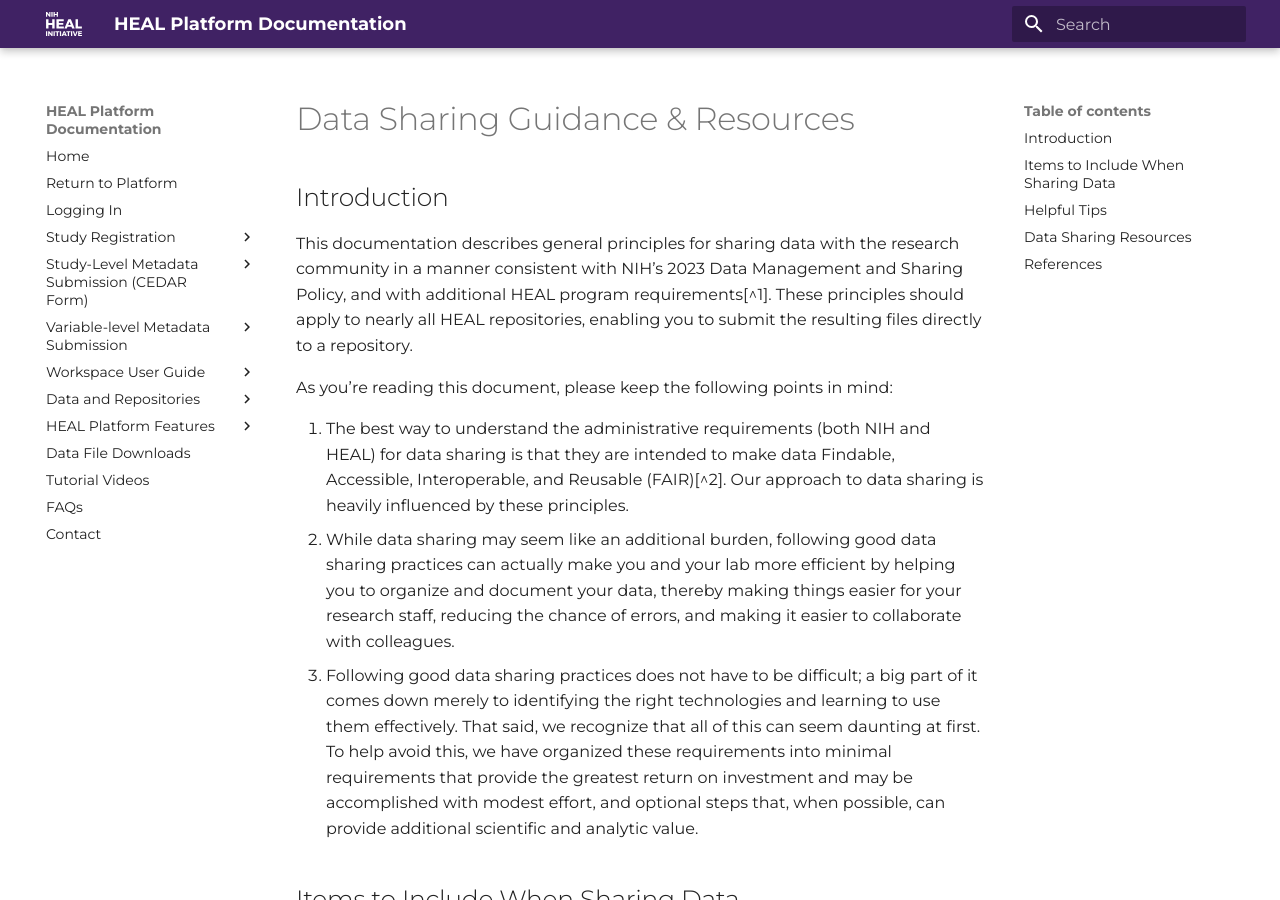
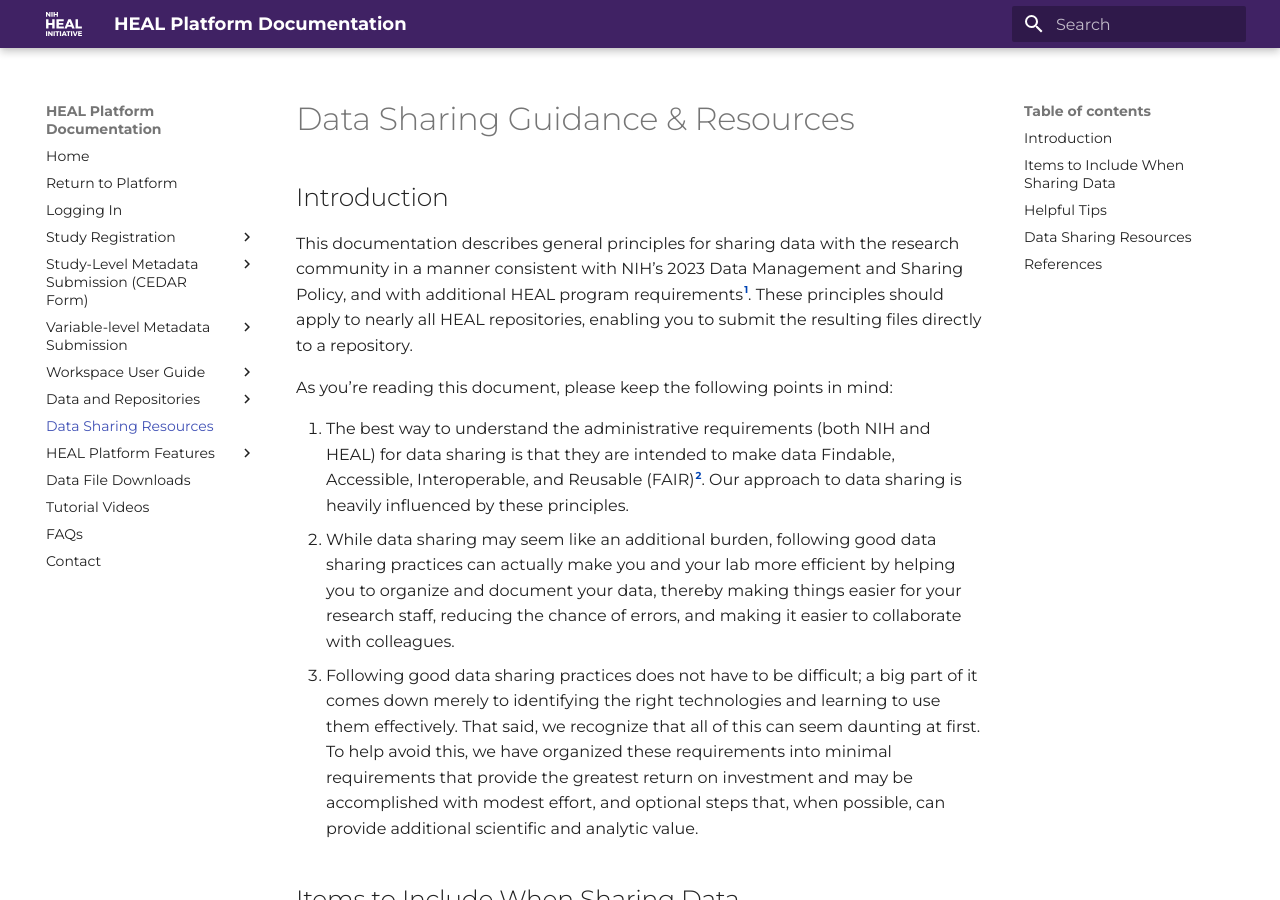
Before and after one commit to HEAL/platform-documentation, an MkDocs documentation site: the page built from docs/data_sharing_resources.md, in a window 1280 px wide and 900 px high. Built offline with MkDocs 1.6.1 and Material for MkDocs 9.7.7, drawn with Linux system fonts in a browser that asks for light colours; some of the changed text lies outside the part shown.

```diff
--- a/docs/data_sharing_resources.md
+++ b/docs/data_sharing_resources.md
@@ -67,7 +67,6 @@ A FAIR data package contains both the study files you intend to share and suffic
     7. Funding agency and grant number
     8. Usage requirements and/or restrictions, including suggested acknowledgement
     9. Reference to corresponding publication, if applicable
-<!-- unable to mix numbers and letters in standard markdown -->
 2. **Data must be valid when checked programmatically against the corresponding schema**. A useful way to think about a data dictionary (or more generally, VLMD) is that it represents a set of assertions about a dataset. The validity of this assertion can be checked automatically using available software tools (e.g., Data Package). This allows: 1) data curators to confirm that curation steps are being executed correctly, 2) secondary data users to verify that there have been no changes or modifications made when they receive the data, and 3) users to harmonize these data with additional data. While many people are used to using data dictionaries in a more formal way, the HEAL Ecosystem is working to facilitate programmatic use of these documents.
 
 **For human subjects studies**:
--- a/mkdocs.yaml
+++ b/mkdocs.yaml
@@ -27,6 +27,7 @@ nav:
     - Types of Hosted Data: hosted_data_types.md
     - Data Management and Repositories: data_mgmt_and_repos.md
     - Reporting Repository Selection and Data Availability: reporting-repo.md
+  - Data Sharing Resources: data_sharing_resources.md
   - HEAL Platform Features:
     - Discovery Page: platform_discovery_page.md
     - Access check/request: platform_request_access.md
@@ -66,6 +67,7 @@ use_directory_urls: true
 markdown_extensions:
   - admonition
   - attr_list
+  - footnotes
   - md_in_html
   - toc:
       permalink: True
```
